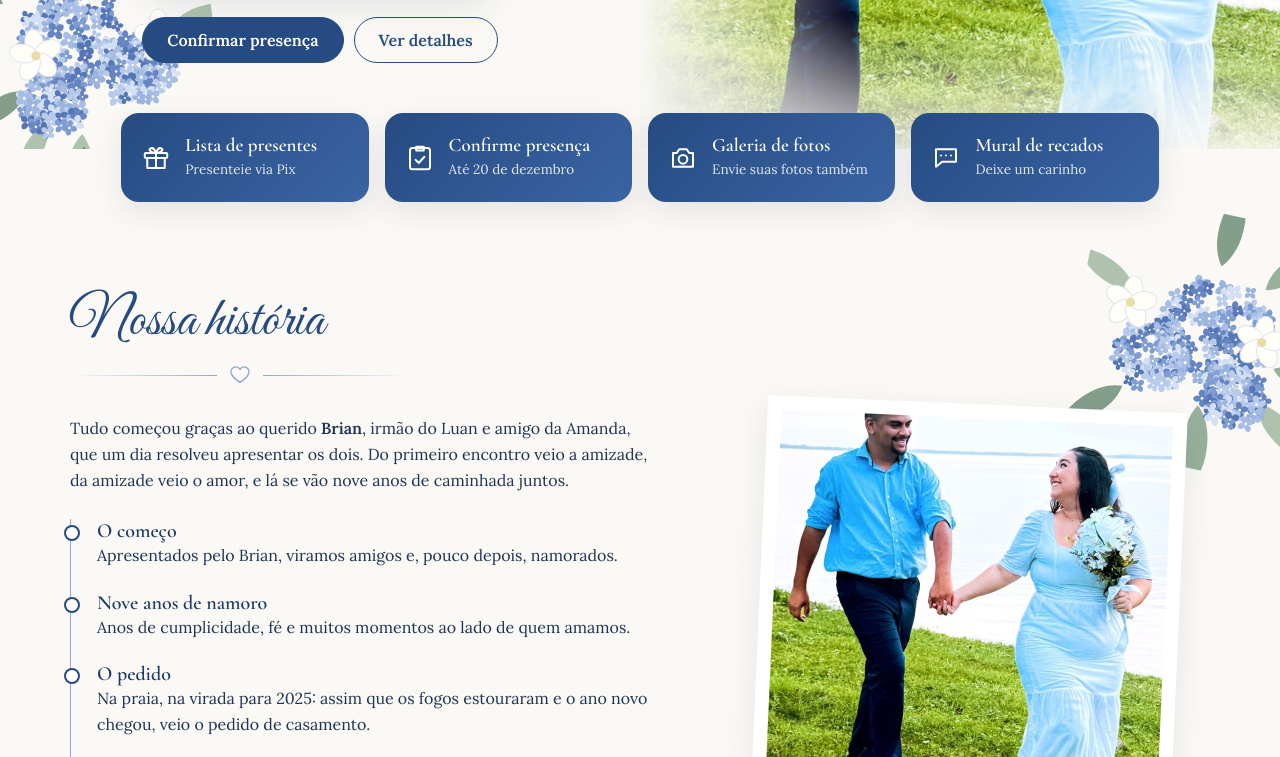
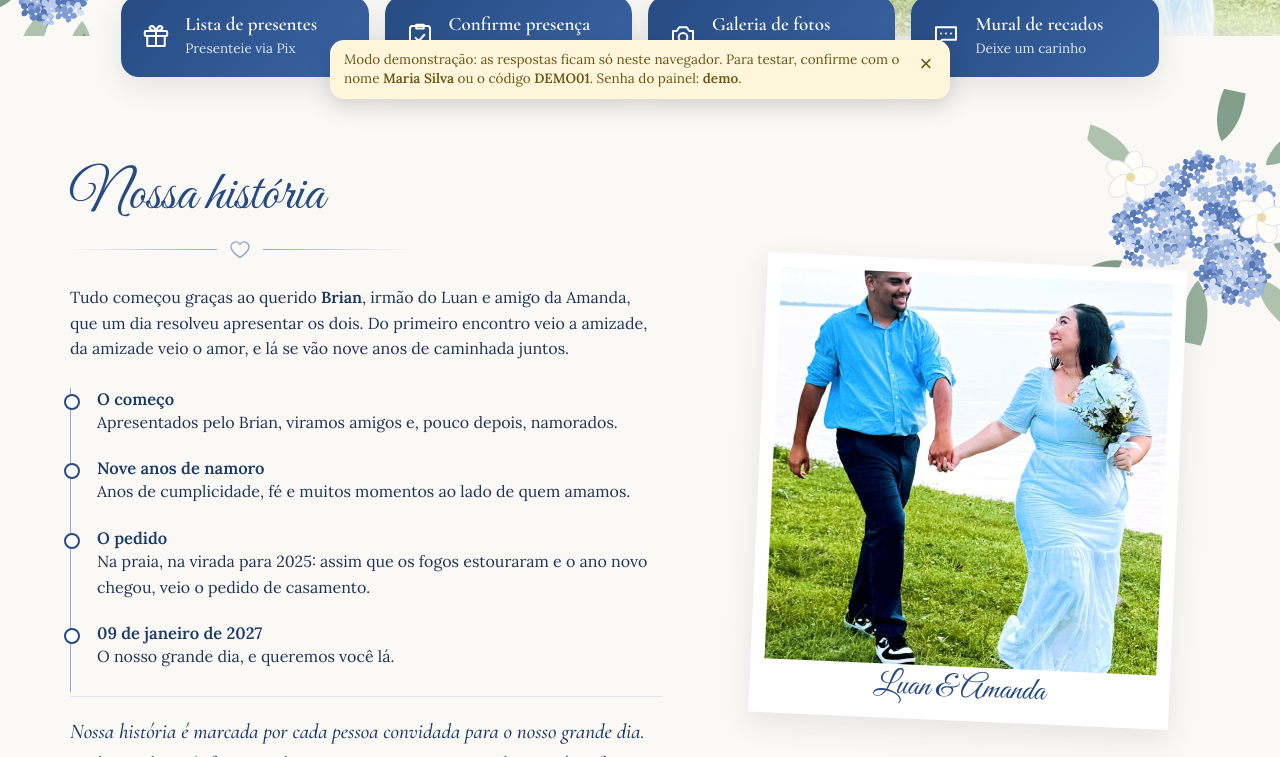
Before and after one commit to RodrigoPPastro/casamento-luan-amanda, a plain HTML site: page index.html in a window 1280 px wide. Shown: the part 689-1446 px from the top of the page. Drawn offline with nearby package versions, Linux system fonts and the light colour scheme.

Commit message:
Atalhos na primeira tela, aviso de demonstração flutuante e ajuste da Nossa História
Co-Authored-By: Claude Opus 5.5 <noreply@anthropic.com>
Claude-Session: https://claude.ai/code/session_01A3N5W8v2JgnbaF7LgstHZq

```diff
--- a/index.html
+++ b/index.html
@@ -62,7 +62,7 @@ label{font-size:14px;color:var(--soft);display:block;margin:0 0 6px}
 @media(max-width:1100px){.menu{display:block}.links{display:none;position:absolute;top:100%;left:0;right:0;background:var(--bg);flex-direction:column;padding:8px 14px 16px;border-bottom:1px solid var(--line)}.links.open{display:flex}.links a{padding:12px}}
 
 /* capa */
-.hero{position:relative;height:calc(100vh - 61px);height:calc(100svh - 61px);min-height:560px;max-height:1000px;display:grid;grid-template-columns:minmax(0,1fr) minmax(0,1fr);background:linear-gradient(180deg,#f6f6f4,#fbf9f5);overflow:hidden}
+.hero{position:relative;height:calc(100vh - 136px);height:calc(100svh - 136px);min-height:520px;max-height:1000px;display:grid;grid-template-columns:minmax(0,1fr) minmax(0,1fr);background:linear-gradient(180deg,#f6f6f4,#fbf9f5);overflow:hidden}
 .hero .photo{position:relative;grid-column:2;grid-row:1}
 .hero .photo img{position:absolute;inset:0;width:100%;height:100%;object-fit:cover;object-position:var(--foco,50% 15%)}
 .hero .photo::after{content:"";position:absolute;inset:0;background:linear-gradient(90deg,#f8f7f4 0%,rgba(248,247,244,.6) 14%,rgba(248,247,244,0) 34%),linear-gradient(0deg,rgba(251,249,245,.9),rgba(251,249,245,0) 18%)}
@@ -76,34 +76,33 @@ label{font-size:14px;color:var(--soft);display:block;margin:0 0 6px}
 .cd b{display:block;font:600 30px/1.1 "Cormorant Garamond",serif;font-variant-numeric:tabular-nums}
 .cd span{font-size:13px;opacity:.85}
 .hero .cta{margin-top:2.4vh;display:flex;gap:10px;justify-content:center;flex-wrap:wrap}
-@media(max-width:820px){.hero{display:block;height:calc(100vh - 66px);height:calc(100svh - 66px);min-height:540px;max-height:1100px}.hero .photo{position:absolute;inset:0}.hero .photo img{object-position:var(--foco-cel,50% 0)}.hero .photo::after{background:linear-gradient(180deg,rgba(248,248,246,.9) 0%,rgba(248,248,246,0) 24%),linear-gradient(0deg,#fbf9f5 0%,rgba(251,249,245,.94) 24%,rgba(251,249,245,0) 46%)}.hero .txt{padding:12px 12px 0}.hero .txt .orn{margin:2px auto}.hero .txt .frase,.hero .txt .data,.hero .txt .cd,.hero .txt .cta{display:none}.hero h1{font-size:clamp(50px,14vw,84px);white-space:nowrap}.hero-sub{display:block!important}.hero .fl{display:none}}
-.hero-sub{display:none;position:absolute;left:0;right:0;bottom:0;text-align:center;padding:0 14px 3vh;z-index:2}.hero-sub .frase{font-size:clamp(16px,4.3vw,20px);max-width:360px}.hero-sub .data{margin:1.2vh 0}.hero-sub .cd b{font-size:22px}.hero-sub .cd{padding:8px 4px}
+@media(max-width:820px){.hero{display:block;height:calc(100vh - 150px);height:calc(100svh - 150px);min-height:440px;max-height:1100px}.hero .photo{position:absolute;inset:0}.hero .photo img{object-position:var(--foco-cel,50% 0)}.hero .photo::after{background:linear-gradient(180deg,rgba(248,248,246,.9) 0%,rgba(248,248,246,0) 24%),linear-gradient(0deg,#fbf9f5 0%,rgba(251,249,245,.94) 24%,rgba(251,249,245,0) 46%)}.hero .txt{padding:12px 12px 0}.hero .txt .orn{margin:2px auto}.hero .txt .frase,.hero .txt .data,.hero .txt .cd,.hero .txt .cta{display:none}.hero h1{font-size:clamp(50px,14vw,84px);white-space:nowrap}.hero-sub{display:block!important}.hero .fl{display:none}}
+.hero-sub{display:none;position:absolute;left:0;right:0;bottom:0;text-align:center;padding:0 14px 30px;z-index:2}@media(max-width:820px) and (max-height:700px){.hero-sub .frase{display:none}}.hero-sub .frase{font-size:clamp(16px,4.3vw,20px);max-width:360px}.hero-sub .data{margin:1.2vh 0}.hero-sub .cd b{font-size:22px}.hero-sub .cd{padding:8px 4px}
 
 /* flores */
 .fl{position:absolute;pointer-events:none;z-index:1;width:clamp(150px,20vw,270px)}
 .fl svg{width:100%;height:auto;display:block}
 
 /* atalhos */
-.quick{display:grid;grid-template-columns:repeat(4,minmax(0,1fr));gap:16px;max-width:1140px;margin:-36px auto 0;padding:0 max(4vw,16px);position:relative;z-index:3}
-.quick a{display:flex;gap:14px;align-items:center;padding:20px;border-radius:18px;background:linear-gradient(135deg,var(--navy),#3a64a3);color:#fff;text-decoration:none;box-shadow:var(--shadow);transition:transform .25s}
+.quick{display:grid;grid-template-columns:repeat(4,minmax(0,1fr));gap:16px;max-width:1140px;margin:-40px auto 0;padding:0 max(4vw,16px);position:relative;z-index:3}
+.quick a{display:flex;gap:14px;align-items:center;padding:16px 20px;border-radius:18px;background:linear-gradient(135deg,var(--navy),#3a64a3);color:#fff;text-decoration:none;box-shadow:var(--shadow);transition:transform .25s}
 .quick a:hover{transform:translateY(-3px)}
 .quick .ico{width:30px;height:30px}
 .quick b{font:600 19px "Cormorant Garamond",serif;display:block}
 .quick span{font-size:13.5px;opacity:.85}
-@media(max-width:900px){.quick{grid-template-columns:repeat(2,minmax(0,1fr));margin-top:0}}
-@media(max-width:420px){.quick{grid-template-columns:1fr}}
+@media(max-width:900px){.quick{gap:8px;padding:0 10px;margin-top:-18px}.quick a{flex-direction:column;gap:4px;padding:10px 4px;text-align:center;border-radius:14px}.quick b{font:600 13.5px/1.2 Lora,serif}.quick span{display:none}.quick .ico{width:24px;height:24px}}
 
 /* história */
-.story{display:grid;grid-template-columns:minmax(0,1.1fr) minmax(0,.9fr);gap:clamp(28px,5vw,64px);align-items:center}
+.story{display:grid;grid-template-columns:minmax(0,1.1fr) minmax(0,.9fr);grid-template-areas:'sh ph' 'st ph';column-gap:clamp(28px,5vw,64px);row-gap:24px;align-items:center}.story .sh{grid-area:sh;align-self:end}.story .st{grid-area:st;align-self:start}.story .ph{grid-area:ph}.quote{margin-bottom:0}
 .polaroid{background:#fff;padding:14px 14px 54px;box-shadow:var(--shadow);transform:rotate(2.5deg);max-width:420px;margin:0 auto;position:relative}
 .polaroid img{aspect-ratio:1;object-fit:cover;width:100%}
 .polaroid figcaption{position:absolute;bottom:12px;left:0;right:0;text-align:center;font:32px "Great Vibes",cursive;color:var(--navy)}
 .tl{list-style:none;margin:26px 0 0;padding:0;border-left:1.5px solid var(--ser);}
 .tl li{position:relative;padding:0 0 22px 26px}
 .tl li::before{content:"";position:absolute;left:-7px;top:6px;width:12px;height:12px;border-radius:50%;background:#fff;border:2px solid var(--navy)}
-.tl b{font:600 20px "Cormorant Garamond",serif;color:var(--navy2);display:block}
+.tl b{font:600 16.5px Lora,serif;color:var(--navy2);display:block}
 .quote{font-family:"Cormorant Garamond",serif;font-style:italic;font-size:21px;color:var(--navy2);border-top:1px solid var(--line);padding-top:18px;margin-top:4px}
-@media(max-width:820px){.story{grid-template-columns:1fr}.polaroid{grid-row:1;max-width:320px}}
+@media(max-width:820px){.story{grid-template-columns:1fr;grid-template-areas:'sh' 'ph' 'st';row-gap:28px}.story h2,.story .orn{text-align:center!important;margin-left:auto!important}.polaroid{max-width:300px}}
 
 /* eventos */
 .ev{display:grid;grid-template-columns:repeat(2,minmax(0,1fr));gap:24px}
@@ -211,7 +210,7 @@ td.num{text-align:right;white-space:nowrap}
 .tools input,.tools select{width:auto;flex:1 1 180px}
 .mod{display:grid;grid-template-columns:repeat(auto-fill,minmax(220px,1fr));gap:14px}
 .mod .card{padding:14px}.mod img{aspect-ratio:1;object-fit:cover;border-radius:10px;width:100%;margin-bottom:8px}
-.demo{background:#fff6dc;color:#6b5414;font-size:14px;text-align:center;padding:8px 14px}
+.demo{position:fixed;left:12px;right:12px;bottom:12px;z-index:80;max-width:620px;margin:0 auto;background:#fff6dc;color:#6b5414;font-size:13.5px;line-height:1.45;padding:10px 46px 10px 14px;border-radius:14px;box-shadow:0 8px 24px rgba(0,0,0,.15)}.demo button{position:absolute;top:4px;right:4px;width:40px;height:40px;border:0;background:none;font-size:22px;color:#6b5414;cursor:pointer;border-radius:50%}
 @media(max-width:600px){table{font-size:13px}.stack thead{display:none}.stack tr{display:grid;padding-block:10px;border-bottom:1px solid var(--line)}.stack td{display:flow-root;border:0;padding:3px 10px;padding-inline-start:7.5em;text-align:start}.stack td::before{content:attr(data-l);float:inline-start;width:7em;margin-inline-start:-7em;color:var(--soft)}.stack td:empty{display:none}}
 /* números sempre alinhados */
 .data,.cd b,.ev .when,.gift .val,.stat b{font-family:Lora,Georgia,serif!important}.data{font-size:clamp(26px,3.4vw,36px)}.cd b{font-size:26px}.ev .when{font-size:28px}.gift .val{font-size:20px}.stat b{font-size:30px}
@@ -239,7 +238,7 @@ td.num{text-align:right;white-space:nowrap}
   </defs>
 </svg>
 
-<div id="demoBar" class="demo hide">Modo demonstração: as respostas ficam só neste navegador. Para testar, confirme com o nome <b>Maria Silva</b> ou o código <b>DEMO01</b>. Senha do painel: <b>demo</b>.</div>
+<div id="demoBar" class="demo hide">Modo demonstração: as respostas ficam só neste navegador. Para testar, confirme com o nome <b>Maria Silva</b> ou o código <b>DEMO01</b>. Senha do painel: <b>demo</b>.<button type="button" id="demoX" aria-label="Fechar aviso">×</button></div>
 
 <nav class="nav">
   <div class="in">
@@ -287,10 +286,12 @@ td.num{text-align:right;white-space:nowrap}
 <section class="band" id="historia">
   <div class="fl" data-seed="21" style="right:-50px;top:10px;transform:scaleX(-1) rotate(-12deg)"></div>
   <div class="wrap story">
-    <div>
+    <div class="sh">
       <h2 style="text-align:left">Nossa história</h2>
-      <div class="orn" style="margin-left:0"><svg class="ico"><use href="#i-heart"/></svg></div>
-      <p>Tudo começou graças ao querido <b>Brian</b>, irmão do Luan e amigo da Amanda, que um dia resolveu apresentar os dois. Do primeiro encontro veio a amizade, da amizade veio o amor, e lá se vão nove anos de caminhada juntos.</p>
+      <div class="orn" style="margin-left:0;margin-bottom:0"><svg class="ico"><use href="#i-heart"/></svg></div>
+    </div>
+    <div class="st">
+      <p style="margin-top:0">Tudo começou graças ao querido <b>Brian</b>, irmão do Luan e amigo da Amanda, que um dia resolveu apresentar os dois. Do primeiro encontro veio a amizade, da amizade veio o amor, e lá se vão nove anos de caminhada juntos.</p>
       <ul class="tl">
         <li><b>O começo</b>Apresentados pelo Brian, viramos amigos e, pouco depois, namorados.</li>
         <li><b>Nove anos de namoro</b>Anos de cumplicidade, fé e muitos momentos ao lado de quem amamos.</li>
@@ -299,7 +300,7 @@ td.num{text-align:right;white-space:nowrap}
       </ul>
       <p class="quote">Nossa história é marcada por cada pessoa convidada para o nosso grande dia. Cada um de vocês fez parte de um momento muito especial para nós, e ficamos muito felizes e honrados em ter vocês em mais uma memória conosco.</p>
     </div>
-    <figure class="polaroid" style="margin:0 auto"><img src="img/historia.jpg" alt="Luan e Amanda sorrindo um para o outro"><figcaption>Luan &amp; Amanda</figcaption></figure>
+    <figure class="polaroid ph" style="margin:0 auto"><img src="img/historia.jpg" alt="Luan e Amanda sorrindo um para o outro"><figcaption>Luan &amp; Amanda</figcaption></figure>
   </div>
 </section>
 
@@ -418,7 +419,7 @@ td.num{text-align:right;white-space:nowrap}
 /* =================== CONFIGURAÇÃO — edite aqui =================== */
 const CONFIG = {
   API_URL: '',                 // cole aqui a URL do App da Web do Google Apps Script (vazio = modo demonstração)
-  SITE_URL: 'https://rodrigoppastro.github.io/casamento-luan-amanda/',                // endereço do site (usado nos links de convite e no QR Code)
+  SITE_URL: 'https://rodrigoppastro.github.io/casamento-luan-amanda/', // endereço do site (usado nos links de convite e no QR Code)
   MAPA_EMBED: true,
   // FOTO DA CAPA: troque o arquivo e, se precisar, ajuste o enquadramento ('horizontal vertical').
   // '50% 0%' = mostra o topo da foto; '50% 50%' = o meio; '50% 100%' = a parte de baixo.
@@ -507,7 +508,8 @@ $$('.fl').forEach(el => el.innerHTML = buque(+el.dataset.seed));
 /* ---------- menu ---------- */
 $('#menuBtn').onclick = () => { const o = $('#links').classList.toggle('open'); $('#menuBtn').setAttribute('aria-expanded', o); };
 $$('#links a').forEach(a => a.addEventListener('click', () => $('#links').classList.remove('open')));
-if (DEMO) $('#demoBar').classList.remove('hide');
+if (DEMO && !store.get('demoX', false)) { $('#demoBar').classList.remove('hide'); setTimeout(() => $('#demoBar').classList.add('hide'), 12000); }
+$('#demoX').onclick = () => { $('#demoBar').classList.add('hide'); store.set('demoX', true); };
 
 /* ---------- contagem regressiva ---------- */
 const alvo = new Date(CONFIG.CASAMENTO).getTime();
```
